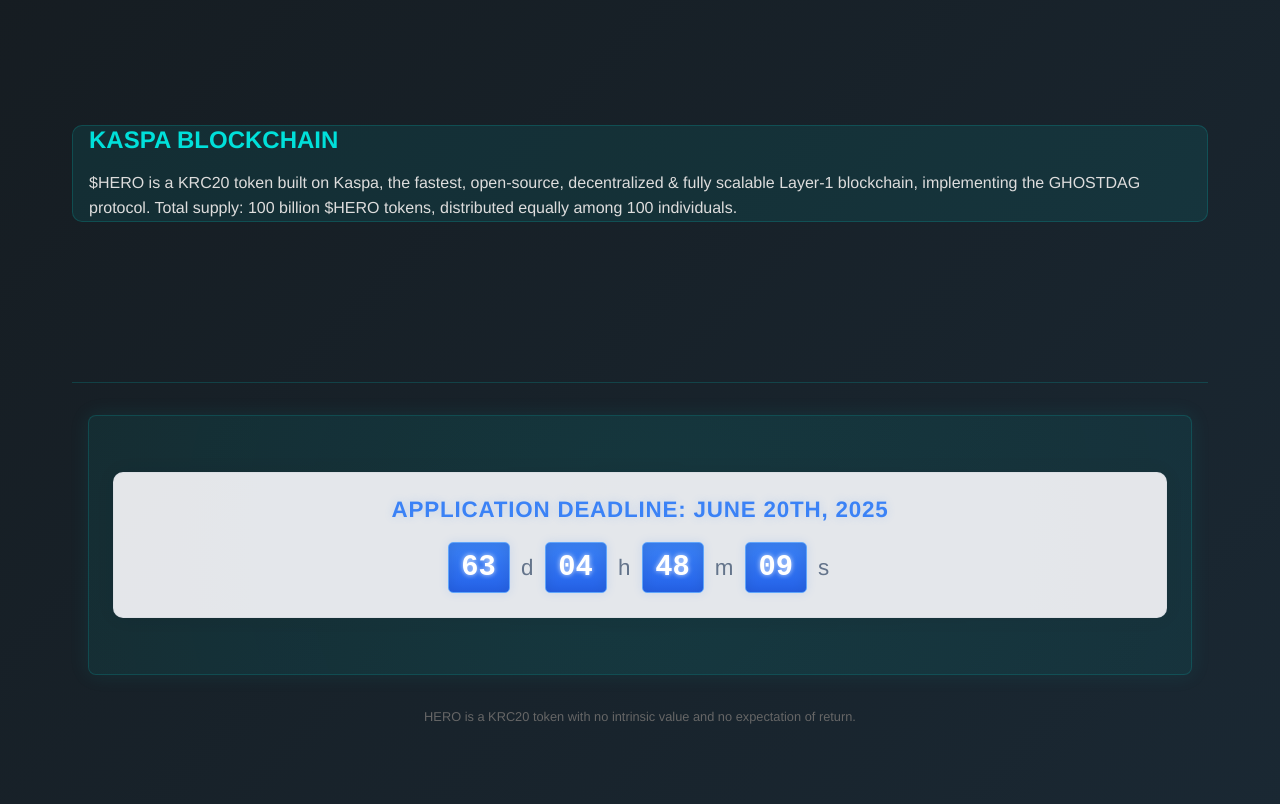
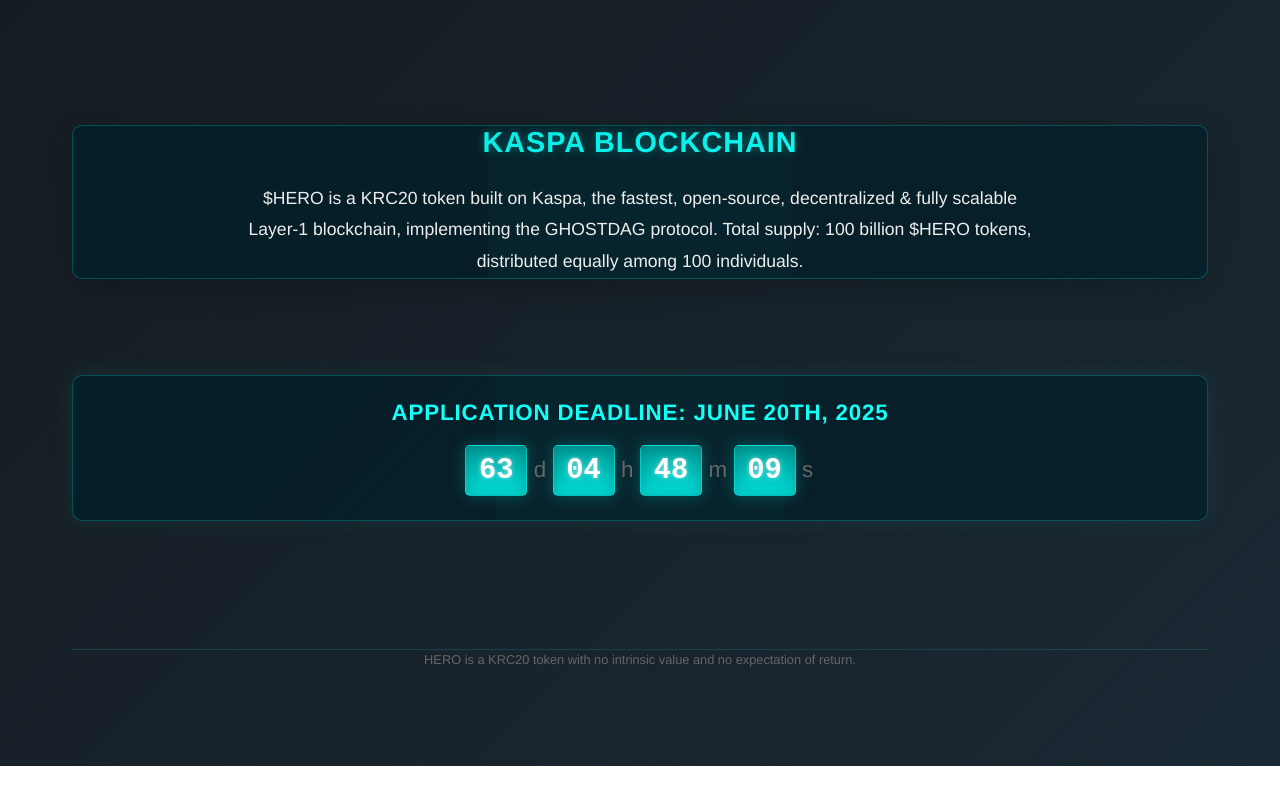
Before and after one commit to kaspachad/hero-app, a website: page public/index.html in a window 1280 px wide. Shown: the part 1949-2753 px from the top of the page. After the commit the page ends 2715 px from the top, so only its background shows below. Drawn offline with Linux system fonts and the light colour scheme; no server answers.

Commit message:
minor changes to countdown and kaspa-info

```diff
--- a/public/hero-styles.css
+++ b/public/hero-styles.css
@@ -451,25 +451,52 @@
     margin: 20px 0;
 }
 
+
+/* Enhanced Kaspa Info Section */
 .kaspa-info {
     margin-top: 4rem;
-    padding: 2rem;
-    background-color: rgba(0, 198, 192, 0.1);
+    padding: 2.5rem;
+    background: rgba(0, 30, 40, 0.7);
     border-radius: 10px;
-    border: 1px solid rgba(0, 198, 192, 0.2);
+    border: 1px solid rgba(0, 198, 192, 0.3);
+    position: relative;
+    overflow: hidden;
+    box-shadow: 0 10px 30px rgba(0, 0, 0, 0.2);
 }
 
-.kaspa-info h3 {
-    font-size: 1.5rem;
-    margin-bottom: 1rem;
-    color: var(--teal);
-    text-align: left;
+.kaspa-info::before {
+    content: "";
+    position: absolute;
+    top: -50%;
+    left: -50%;
+    width: 200%;
+    height: 200%;
+    background: radial-gradient(circle, rgba(19, 232, 224, 0.1) 0%, rgba(0, 0, 0, 0) 70%);
+    z-index: -1;
+    animation: rotate 20s linear infinite;
+}
+
+.kaspa-title {
+    font-size: 1.8rem;
+    margin-bottom: 1.5rem;
+    color: var(--bright-teal);
+    text-align: center;
+    letter-spacing: 1px;
+    text-transform: uppercase;
+    font-weight: 800;
+    background: linear-gradient(to right, var(--teal), var(--bright-teal));
+    -webkit-background-clip: text;
+    -webkit-text-fill-color: transparent;
+    text-shadow: 0 0 10px rgba(19, 255, 247, 0.3);
 }
 
 .kaspa-info p {
-    font-size: 1rem;
-    line-height: 1.6;
-    color: #ddd;
+    font-size: 1.1rem;
+    line-height: 1.8;
+    color: #eee;
+    text-align: center;
+    max-width: 800px;
+    margin: 0 auto;
 }
 
 footer {
@@ -1005,13 +1032,14 @@
 }
 
 /* Countdown Styles - Fixed Version */
+/* Enhanced Countdown Section */
 .countdown-container {
-    background: rgba(0, 198, 192, 0.07);
-    border-radius: 8px;
+    background: rgba(0, 30, 40, 0.7);
+    border-radius: 10px;
     padding: 1.5rem;
     margin: 2rem 0;
     text-align: center;
-    border: 1px solid rgba(0, 198, 192, 0.2);
+    border: 1px solid rgba(0, 198, 192, 0.3);
     box-shadow: 0 0 20px rgba(0, 198, 192, 0.1);
     position: relative;
     overflow: hidden;
@@ -1024,8 +1052,9 @@
     left: -50%;
     width: 200%;
     height: 200%;
-    background: radial-gradient(circle, rgba(19, 232, 224, 0.05) 0%, rgba(0, 0, 0, 0) 70%);
+    background: radial-gradient(circle, rgba(19, 232, 224, 0.1) 0%, rgba(0, 0, 0, 0) 70%);
     z-index: -1;
+    animation: rotate 20s linear infinite;
 }
 
 .countdown-title {
@@ -1034,6 +1063,7 @@
     margin-bottom: 1.2rem;
     letter-spacing: 0.05rem;
     font-weight: 600;
+    text-transform: uppercase;
 }
 
 .countdown-display {
@@ -1047,24 +1077,57 @@
 }
 
 .countdown-display span {
-    color: var(--bright-teal);
-    background: rgba(0, 198, 192, 0.1);
+    color: #fff;
+    background: linear-gradient(to bottom, var(--dark-teal), var(--teal));
     padding: 0.5rem 0.8rem;
     border-radius: 5px;
     min-width: 3rem;
     display: inline-block;
-    border: 1px solid rgba(0, 198, 192, 0.2);
-    box-shadow: 0 0 10px rgba(0, 198, 192, 0.1);
-    text-shadow: 0 0 10px rgba(0, 224, 218, 0.5);
+    border: 1px solid rgba(0, 224, 218, 0.5);
+    box-shadow: 0 0 10px rgba(0, 198, 192, 0.2), inset 0 0 15px rgba(0, 0, 0, 0.2);
+    text-shadow: 0 0 5px rgba(255, 255, 255, 0.5);
+    font-family: monospace;
+    animation: pulse 3s infinite alternate;
+}
+
+@keyframes pulse {
+    from {
+        box-shadow: 0 0 10px rgba(0, 198, 192, 0.2), inset 0 0 15px rgba(0, 0, 0, 0.2);
+    }
+    to {
+        box-shadow: 0 0 20px rgba(0, 198, 192, 0.4), inset 0 0 15px rgba(0, 0, 0, 0.2);
+    }
 }
 
 .time-separator {
-    color: #666;
+    color: var(--light-grey);
     font-weight: 400;
     font-size: 1.4rem;
     display: inline-block;
     margin: 0 0.1rem;
 }
+
+@media (max-width: 768px) {
+    .countdown-container {
+        padding: 1rem;
+    }
+
+    .countdown-title {
+        font-size: 1.1rem;
+    }
+
+    .countdown-display {
+        font-size: 1.5rem;
+        gap: 0.3rem;
+    }
+
+    .countdown-display span {
+        padding: 0.3rem 0.5rem;
+        min-width: 2.5rem;
+    }
+}
+
+
 
 /* Form sections */
 .form-section {
--- a/public/index.html
+++ b/public/index.html
@@ -104,37 +104,36 @@
                     </p>
                 </div>
 
-            </section>      </section>
+            </section>
 
-      <section class="kaspa-info section-block">
-        <h3>KASPA BLOCKCHAIN</h3>
-        <p>$HERO is a KRC20 token built on Kaspa, the fastest, open-source, decentralized & fully scalable Layer-1 blockchain, implementing the GHOSTDAG protocol. Total supply: 100 billion $HERO tokens, distributed equally among 100 individuals.</p>
-      </section>
-    </main>
+<!-- Enhanced Kaspa Information Section -->
+<section class="kaspa-info section-block">
+  <h3 class="kaspa-title">Kaspa Blockchain</h3>
+  <p>$HERO is a KRC20 token built on Kaspa, the fastest, open-source, decentralized & fully scalable Layer-1 blockchain, implementing the GHOSTDAG protocol. Total supply: 100 billion $HERO tokens, distributed equally among 100 individuals.</p>
+</section>
+
+<!-- Enhanced Countdown Timer Section -->
+<div class="countdown-container">
+  <div class="countdown-title">Application Deadline: June 20th, 2025</div>
+
+  <div class="countdown-display">
+    <span id="countdown-days">00</span>
+    <div class="time-separator">d</div>
+
+    <span id="countdown-hours">00</span>
+    <div class="time-separator">h</div>
+
+    <span id="countdown-minutes">00</span>
+    <div class="time-separator">m</div>
+
+    <span id="countdown-seconds">00</span>
+    <div class="time-separator">s</div>
+  </div>
+</div>
+
+</main>
 
     <footer class="section-block">
-      <div class="countdown-container">
-          <!-- Countdown Timer Section -->
-<div style="background: rgba(240, 242, 245, 0.95); border-radius: 10px; padding: 1.5rem; margin: 2rem 0; text-align: center; border: 1px solid rgba(200, 205, 215, 0.3); box-shadow: 0 0 20px rgba(0, 0, 0, 0.05); position: relative; overflow: hidden;">
-    <!-- Subtle gradient effect -->
-    <div style="position: absolute; width: 100%; height: 100%; top: 0; left: 0; background: radial-gradient(circle, rgba(80, 120, 180, 0.05) 0%, rgba(0, 0, 0, 0) 70%); z-index: -1; animation: pulse 3s ease-in-out infinite alternate;"></div>
-
-    <div style="font-size: 1.4rem; color: #3B82F6; margin-bottom: 1.2rem; letter-spacing: 0.05rem; font-weight: 600; text-shadow: 0 0 10px rgba(59, 130, 246, 0.2);">APPLICATION DEADLINE: JUNE 20TH, 2025</div>
-
-    <div style="font-size: 1.8rem; font-weight: 700; color: #1E293B; display: flex; justify-content: center; align-items: center; gap: 0.5rem;">
-        <span id="countdown-days" style="color: #fff; background: linear-gradient(to bottom, #3B82F6 0%, #2563EB 100%); padding: 0.5rem 0.8rem; border-radius: 5px; min-width: 3rem; display: inline-block; border: 1px solid #60A5FA; box-shadow: 0 0 10px rgba(59, 130, 246, 0.15), inset 0 0 15px rgba(0, 0, 0, 0.1); text-shadow: 0 0 5px rgba(0, 0, 0, 0.2); font-family: monospace; animation: blink 5s ease-in-out infinite;">00</span>
-        <div style="color: #64748B; font-weight: 400; font-size: 1.4rem; display: inline-block; margin: 0 0.2rem;">d</div>
-
-        <span id="countdown-hours" style="color: #fff; background: linear-gradient(to bottom, #3B82F6 0%, #2563EB 100%); padding: 0.5rem 0.8rem; border-radius: 5px; min-width: 3rem; display: inline-block; border: 1px solid #60A5FA; box-shadow: 0 0 10px rgba(59, 130, 246, 0.15), inset 0 0 15px rgba(0, 0, 0, 0.1); text-shadow: 0 0 5px rgba(0, 0, 0, 0.2); font-family: monospace; animation: blink 5s ease-in-out infinite; animation-delay: 0.5s;">00</span>
-        <div style="color: #64748B; font-weight: 400; font-size: 1.4rem; display: inline-block; margin: 0 0.2rem;">h</div>
-
-        <span id="countdown-minutes" style="color: #fff; background: linear-gradient(to bottom, #3B82F6 0%, #2563EB 100%); padding: 0.5rem 0.8rem; border-radius: 5px; min-width: 3rem; display: inline-block; border: 1px solid #60A5FA; box-shadow: 0 0 10px rgba(59, 130, 246, 0.15), inset 0 0 15px rgba(0, 0, 0, 0.1); text-shadow: 0 0 5px rgba(0, 0, 0, 0.2); font-family: monospace; animation: blink 5s ease-in-out infinite; animation-delay: 1s;">00</span>
-        <div style="color: #64748B; font-weight: 400; font-size: 1.4rem; display: inline-block; margin: 0 0.2rem;">m</div>
-
-        <span id="countdown-seconds" style="color: #fff; background: linear-gradient(to bottom, #3B82F6 0%, #2563EB 100%); padding: 0.5rem 0.8rem; border-radius: 5px; min-width: 3rem; display: inline-block; border: 1px solid #60A5FA; box-shadow: 0 0 10px rgba(59, 130, 246, 0.15), inset 0 0 15px rgba(0, 0, 0, 0.1); text-shadow: 0 0 5px rgba(0, 0, 0, 0.2); font-family: monospace; animation: blink 5s ease-in-out infinite; animation-delay: 1.5s;">00</span>
-        <div style="color: #64748B; font-weight: 400; font-size: 1.4rem; display: inline-block; margin: 0 0.2rem;">s</div>
-    </div></div>
-      </div>
       <div class="disclaimer">
         HERO is a KRC20 token with no intrinsic value and no expectation of return.
       </div>
```
